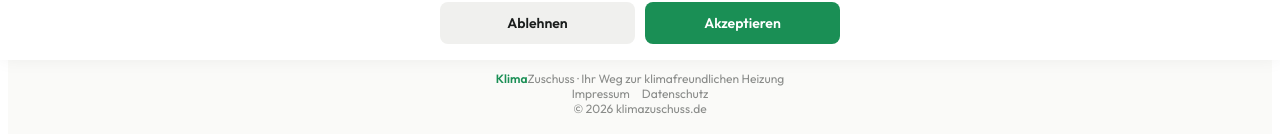
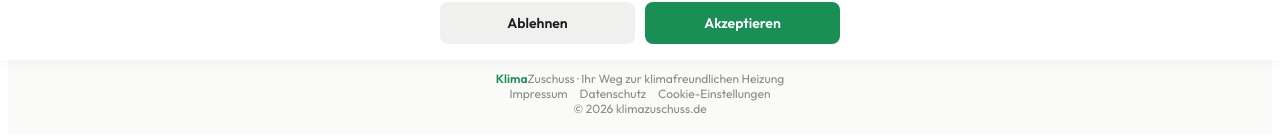
Before and after one commit to bohnny/klimazuschuss, a React (Vite) app: page / in a window 1280 px wide. Shown: the part 740-879 px from the top of the page. Built offline with nearby package versions, Linux system fonts and the light colour scheme.

Commit message:
Update App.jsx

```diff
--- a/src/App.jsx
+++ b/src/App.jsx
@@ -192,7 +192,7 @@ export default function App() {
 
   return (
     <div className="kz-root" style={{ minHeight: "100vh", background: C.bg, color: C.text, fontFamily: "'Outfit',-apple-system,sans-serif" }}>
-      <link href="https://fonts.googleapis.com/css2?family=Outfit:wght@400;500;600;700;800&family=Playfair+Display:wght@400;700&display=swap" rel="stylesheet" />
+      <link href="https://fonts.bunny.net/css2?family=Outfit:wght@400;500;600;700;800&family=Playfair+Display:wght@400;700&display=swap" rel="stylesheet" />
       <style>{`@keyframes fadeUp{from{opacity:0;transform:translateY(14px)}to{opacity:1;transform:translateY(0)}}
         @media(min-width:768px){.kz-root{font-size:17px !important}.kz-hero-title{font-size:40px !important}.kz-step-title{font-size:24px !important}.kz-big-number{font-size:52px !important}.kz-container{max-width:540px !important}}`}</style>
 
@@ -381,7 +381,8 @@ export default function App() {
       <div style={{ marginTop: 44, padding: 18, borderTop: `1px solid ${C.border}`, textAlign: "center", fontSize: 12, color: C.dim }}>
         <span style={{ color: C.primary, fontWeight: 600 }}>Klima</span>Zuschuss · Ihr Weg zur klimafreundlichen Heizung<br />
         <a href="/impressum.html" style={{ color: C.dim, textDecoration: "none", marginRight: 12 }}>Impressum</a>
-        <a href="/datenschutz.html" style={{ color: C.dim, textDecoration: "none" }}>Datenschutz</a><br />
+        <a href="/datenschutz.html" style={{ color: C.dim, textDecoration: "none", marginRight: 12 }}>Datenschutz</a>
+        <a href="#" onClick={(e) => { e.preventDefault(); if(window.kzResetCookies) window.kzResetCookies(); }} style={{ color: C.dim, textDecoration: "none" }}>Cookie-Einstellungen</a><br />
         © 2026 klimazuschuss.de
       </div>
     </div>
```
